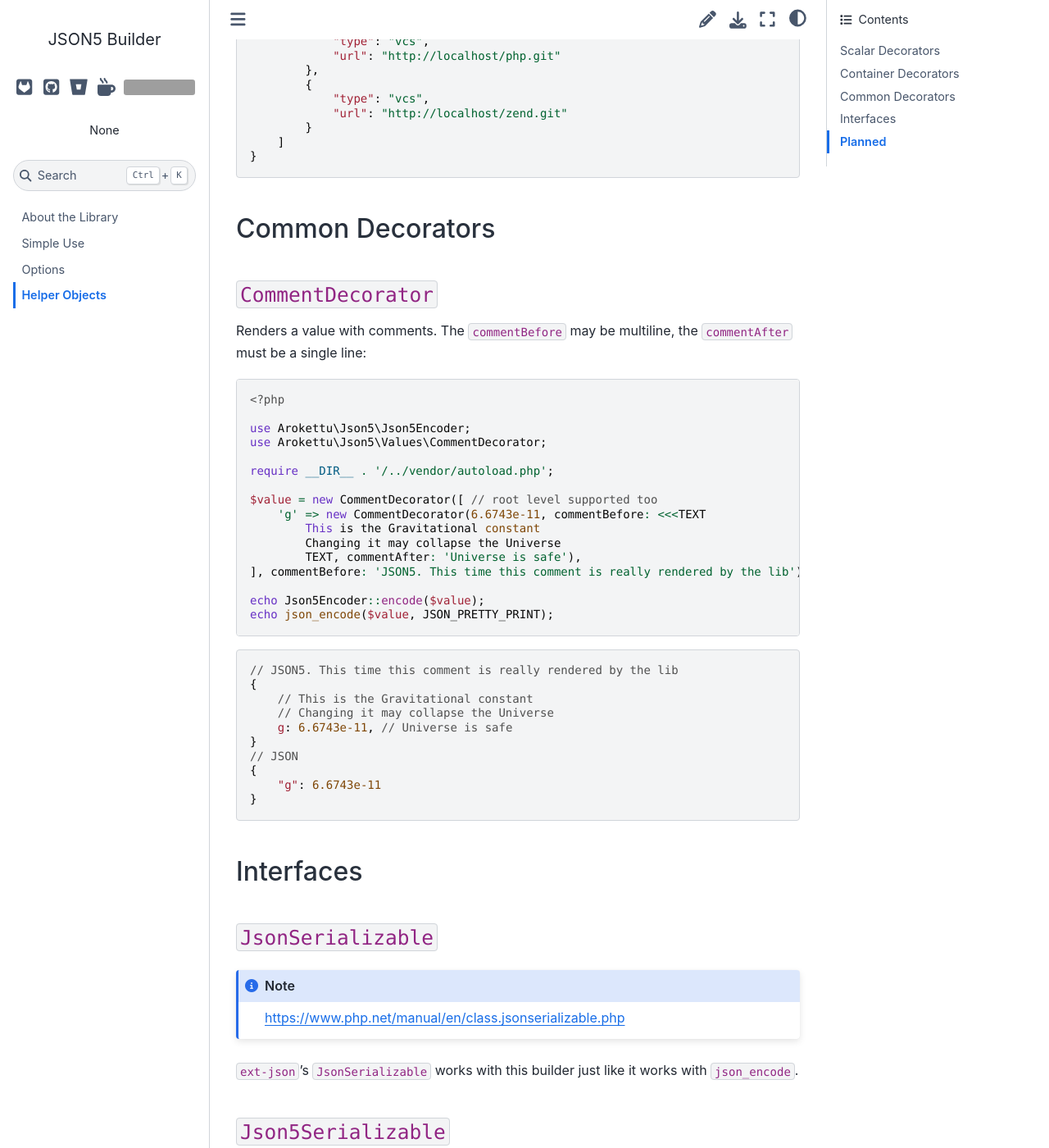
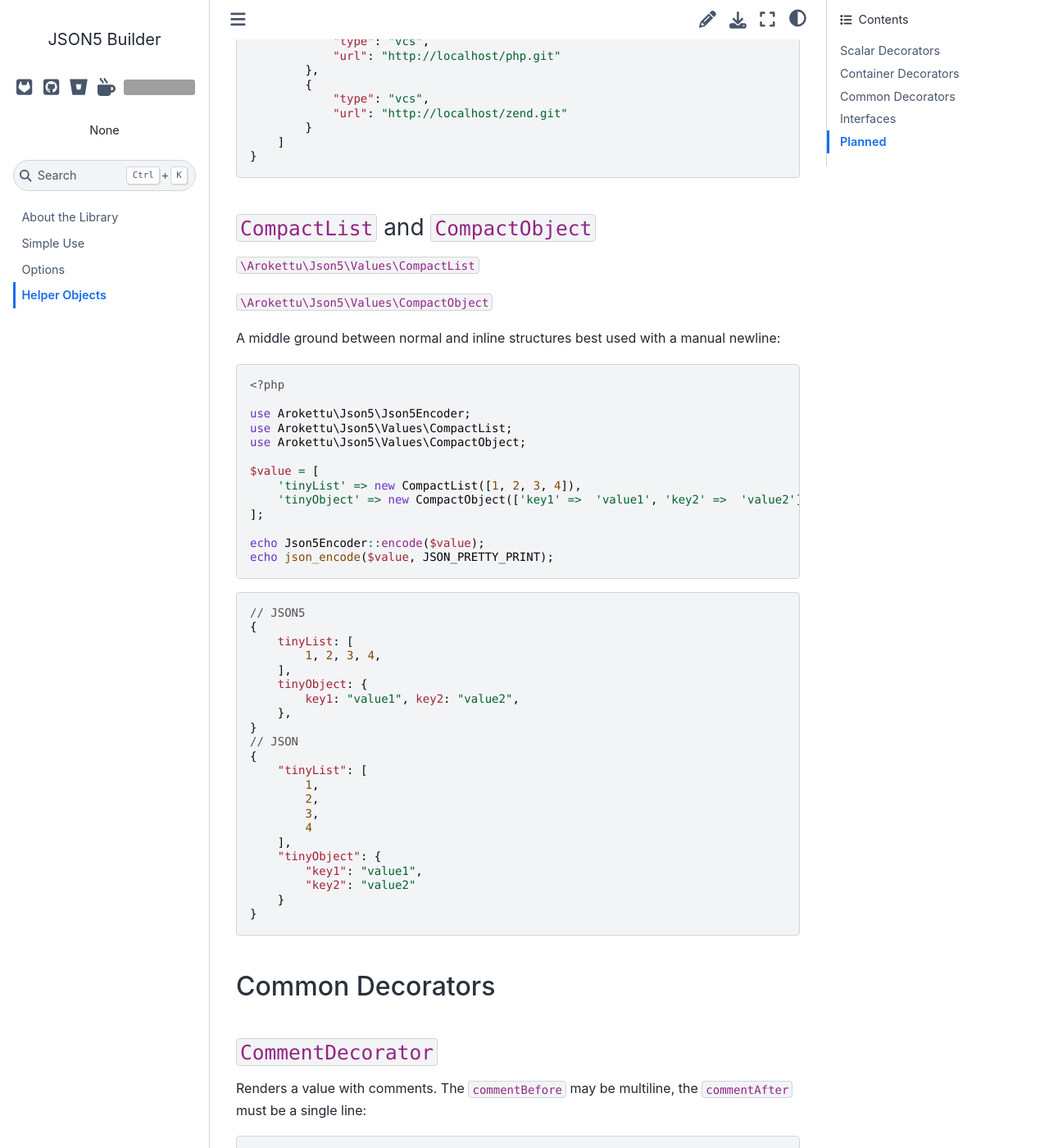
Before and after one commit to arokettu/json5-builder, a Sphinx documentation site: the page built from docs/objects.rst, in a window 1280 px wide and 1400 px high, scrolled down 4605 px. Shown: the whole window at 82% size. Built offline with Sphinx 7.4.7 and the Sphinx Book theme 1.1.4, drawn with Linux system fonts in a browser that asks for light colours; grey boxes are pictures that could not be loaded.

Commit message:
Document CompactList/Object

```diff
--- a/docs/objects.rst
+++ b/docs/objects.rst
@@ -238,6 +238,54 @@ Nesting container structures is also fine::
         ]
     }
 
+``CompactList`` and ``CompactObject``
+-------------------------------------
+
+``\Arokettu\Json5\Values\CompactList``
+
+``\Arokettu\Json5\Values\CompactObject``
+
+A middle ground between normal and inline structures best used with a manual newline::
+
+    <?php
+
+    use Arokettu\Json5\Json5Encoder;
+    use Arokettu\Json5\Values\CompactList;
+    use Arokettu\Json5\Values\CompactObject;
+
+    $value = [
+        'tinyList' => new CompactList([1, 2, 3, 4]),
+        'tinyObject' => new CompactObject(['key1' =>  'value1', 'key2' =>  'value2']),
+    ];
+
+    echo Json5Encoder::encode($value);
+    echo json_encode($value, JSON_PRETTY_PRINT);
+
+.. code-block:: json5
+
+    // JSON5
+    {
+        tinyList: [
+            1, 2, 3, 4,
+        ],
+        tinyObject: {
+            key1: "value1", key2: "value2",
+        },
+    }
+    // JSON
+    {
+        "tinyList": [
+            1,
+            2,
+            3,
+            4
+        ],
+        "tinyObject": {
+            "key1": "value1",
+            "key2": "value2"
+        }
+    }
+
 Common Decorators
 =================
 
```
